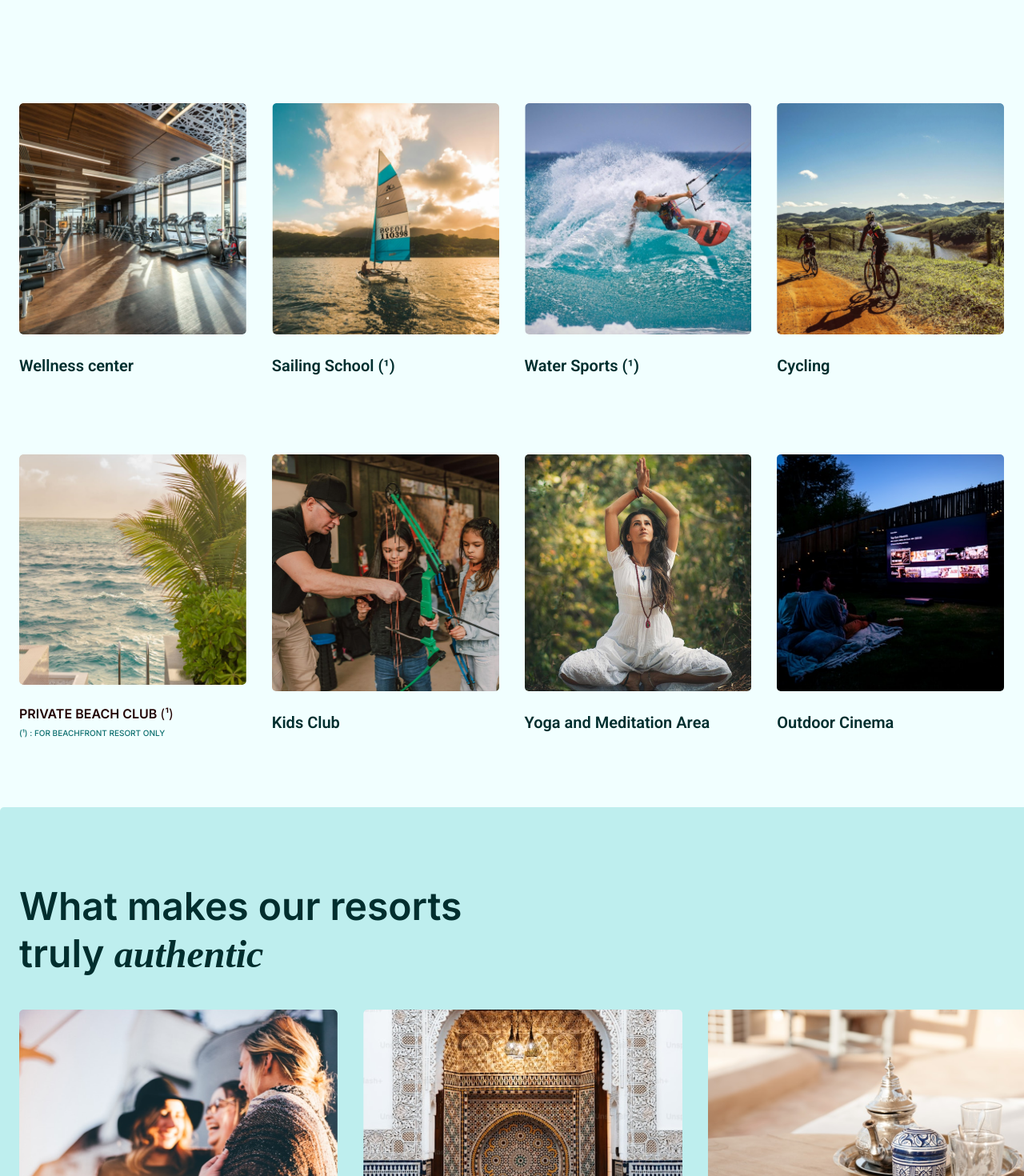
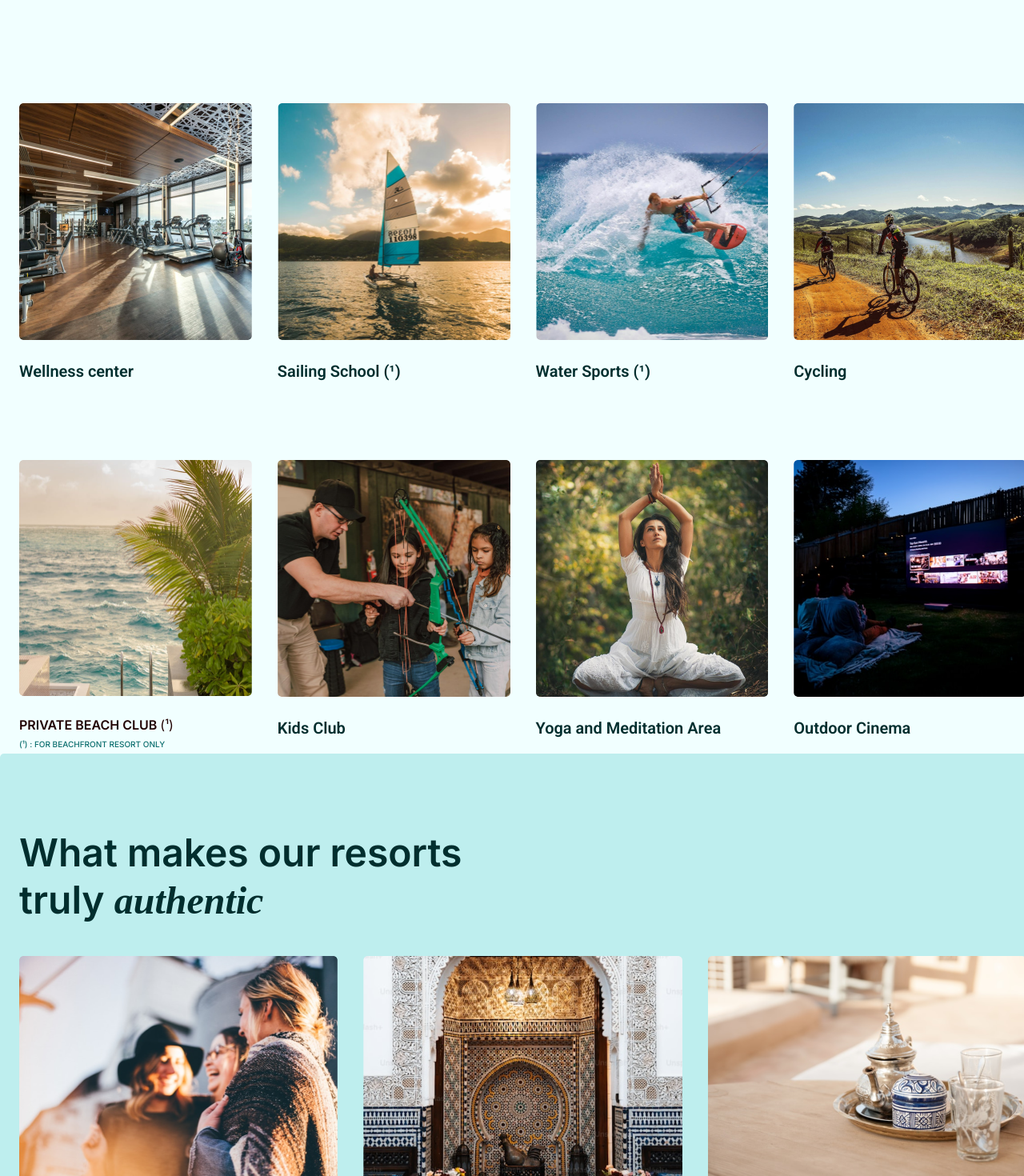
Before and after one commit to itriliving/website.ouss, a Next.js app: page / in a window 1280 px wide. Shown: the part 4920-6390 px from the top of the page at 80% size. Built offline with nearby package versions, Linux system fonts and the light colour scheme; no server answers; a web font is replaced by a local one.

Commit message:
Update index.js

```diff
--- a/pages/index.js
+++ b/pages/index.js
@@ -241,14 +241,15 @@ const LandingPageItriLiving = () => {
       <section className={styles.landingPageItriLivingInner}>
         <div className={styles.contentContainerParent}>
 
-          <ContentContainer />
-
-          <div
+        <div
             ref={membersRef}
             className={`${
               isMembersVisible ? styles.slideInFromBottom : styles.hidden
             }`}
           >
+          <ContentContainer />
+
+
             <Members />
           </div>
         </div>
```
